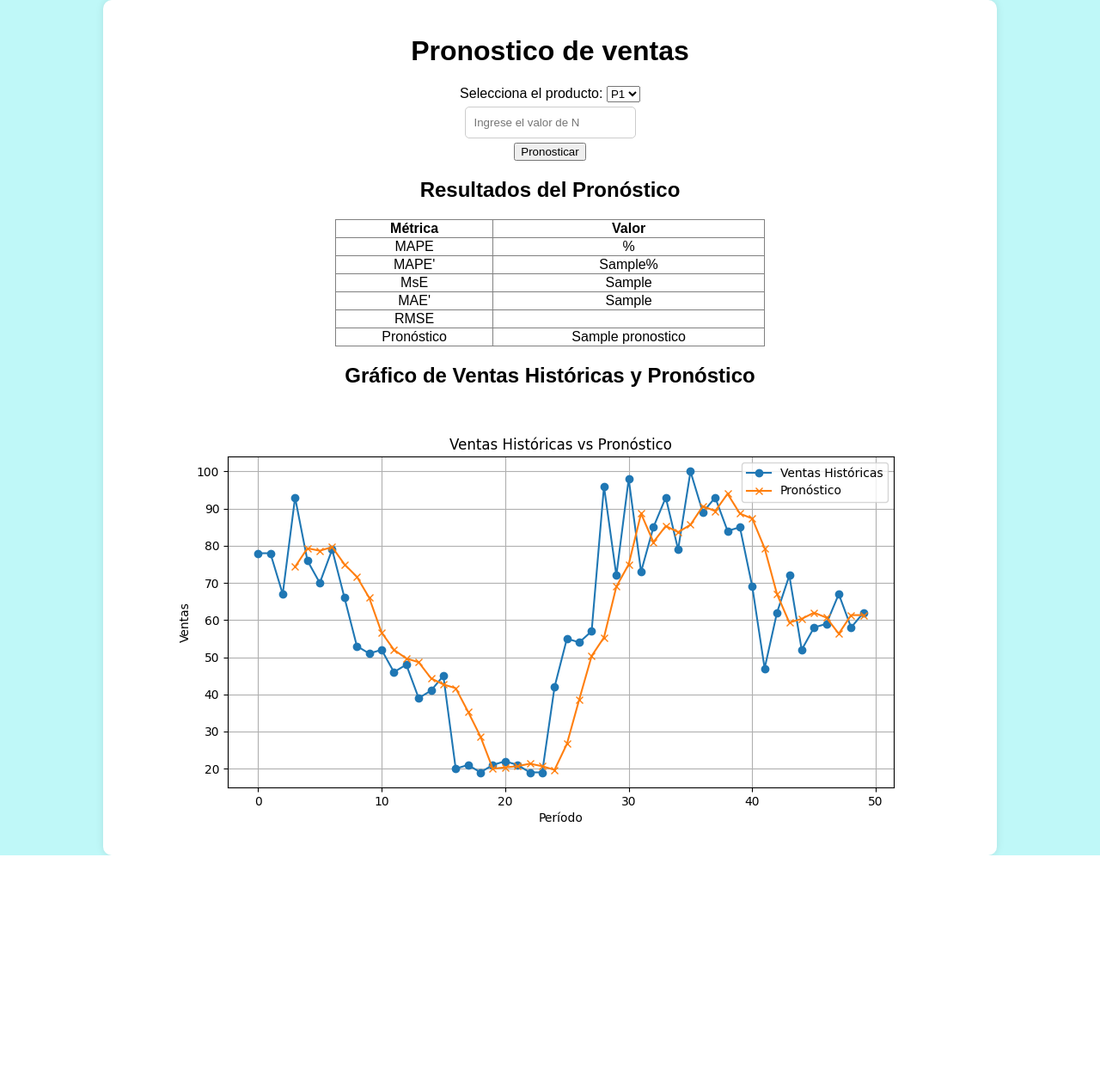
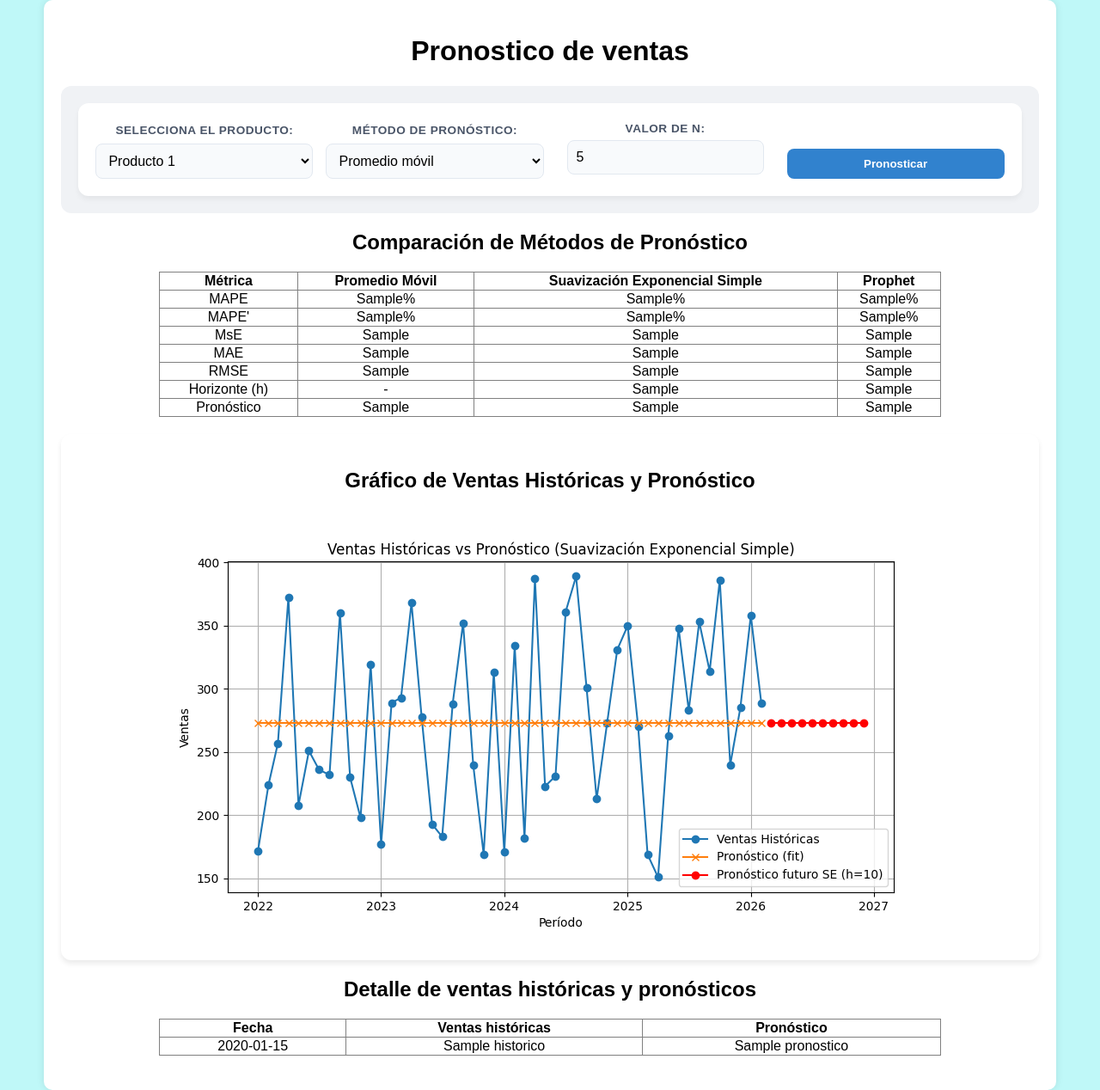
Before and after one commit to SantiToO1111/Aplicaci-n-de-pronostico, a Flask app: template templates/pronosticos.html in a window 1280 px wide. Shown: the whole page at 86% size. Before the commit the page ends 995 px from the top, so only its background shows below. Run offline with Flask 3, Linux system fonts and the light colour scheme; the template is opened without the code that fills it: most values are stand-ins (such as "Sample title", 1, 10 or a date in 2020).

Commit message:
aplicacion de pronosticos

```diff
--- a/app.py
+++ b/app.py
@@ -1,59 +1,181 @@
 from flask import Flask, render_template, request
 import pandas as pd
+
+from statsmodels.tsa.exponential_smoothing.ets import ETSModel
+from prophet import Prophet
 import matplotlib
 matplotlib.use('Agg')
 import matplotlib.pyplot as plt
-datos=pd.read_csv("ventas.csv", sep=';')
-#función para ejecutar  el pronostico
+
+datos = pd.read_csv("ventas.csv", sep=';', parse_dates=['fecha'])
 
 app = Flask(__name__)
+
 @app.route("/")
 def home():
-  return render_template("pronosticos.html")
+    return render_template("pronosticos.html")
 
 @app.route('/pronosticos', methods=['GET', 'POST'])
-
 def pronosticar():
     if request.method == 'POST':
-        N = int(request.form['N'])
         p = request.form['p']
+        metodo = request.form.get('metodo', 'promedio_movil')
 
-        producto_selecionado=datos[[p]].copy()
-        producto_selecionado["pronostico"]=datos[p].rolling(window=N).mean().shift(1)
-        producto_selecionado["Error"]=producto_selecionado['pronostico']-producto_selecionado[p]
-        producto_selecionado['Error_abs']=producto_selecionado['Error'].abs()
-        producto_selecionado['APE']=producto_selecionado['Error_abs']/producto_selecionado[p]
-        producto_selecionado["APE'"]=producto_selecionado['Error_abs']/producto_selecionado['pronostico']
-        producto_selecionado["error_cuadrado"]=producto_selecionado["Error"]*producto_selecionado["Error"]
+        producto_selecionado = datos[['fecha', p]].copy()
 
-        #medidas de errors
-        MAPE=round(producto_selecionado["APE"].mean()*100, 2)
-        MAPE_prima=round(producto_selecionado["APE'"].mean()*100, 2)
-        MsE=round(producto_selecionado["error_cuadrado"].mean(), 2)
-        MAE_prima=round(producto_selecionado["Error"].mean(), 2)
-        RMSE=round(MsE**0.5, 2)
+        # Promedio móvil (se ejecuta siempre para comparación)
+        N = request.form.get('N', type=int)
+        if N is not None and N > 0:
+            producto_selecionado['pronostico_pm'] = producto_selecionado[p].rolling(window=N).mean().shift(1)
+            producto_selecionado['pronostico_pm'] = producto_selecionado['pronostico_pm'].round(0)
+        else:
+            producto_selecionado['pronostico_pm'] = pd.NA
 
-        # Gráfico
-        plt.figure(figsize=(10,5))
-        plt.plot(producto_selecionado.index, producto_selecionado[p], label="Ventas Históricas", marker='o')
-        plt.plot(producto_selecionado.index, producto_selecionado["pronostico"], label="Pronóstico", marker='x')
+        producto_selecionado['Error_pm'] = producto_selecionado['pronostico_pm'] - producto_selecionado[p]
+        producto_selecionado['Error_abs_pm'] = producto_selecionado['Error_pm'].abs()
+        producto_selecionado['APE_pm'] = producto_selecionado['Error_abs_pm'] / producto_selecionado[p]
+        producto_selecionado["APE'_pm"] = producto_selecionado['Error_abs_pm'] / producto_selecionado['pronostico_pm']
+        producto_selecionado['error_cuadrado_pm'] = producto_selecionado['Error_pm'] ** 2
+
+        MAPE_pm = round(producto_selecionado['APE_pm'].mean(skipna=True) * 100, 2) if N else None
+        MAPE_prima_pm = round(producto_selecionado["APE'_pm"].mean(skipna=True) * 100, 2) if N else None
+        MsE_pm = round(producto_selecionado['error_cuadrado_pm'].mean(skipna=True), 2) if N else None
+        MAE_pm = round(producto_selecionado['Error_pm'].abs().mean(skipna=True), 2) if N else None
+        RMSE_pm = round(MsE_pm ** 0.5, 2) if MsE_pm is not None else None
+
+        # Horizonte de pronóstico para suavización exponencial
+        h = request.form.get('h', type=int)
+        if h is None or h < 1:
+            h = 10
+
+        # Suavización exponencial simple
+        modelo = ETSModel(producto_selecionado[p])
+        ajuste = modelo.fit(maxiter=1000)
+        producto_selecionado['pronostico_se'] = ajuste.fittedvalues.round(0)
+        producto_selecionado['Error_se'] = producto_selecionado['pronostico_se'] - producto_selecionado[p]
+        producto_selecionado['Error_abs_se'] = producto_selecionado['Error_se'].abs()
+        producto_selecionado['APE_se'] = producto_selecionado['Error_abs_se'] / producto_selecionado[p]
+        producto_selecionado["APE'_se"] = producto_selecionado['Error_abs_se'] / producto_selecionado['pronostico_se']
+        producto_selecionado['error_cuadrado_se'] = producto_selecionado['Error_se'] ** 2
+
+        MAPE_se = round(producto_selecionado['APE_se'].mean(skipna=True) * 100, 2)
+        MAPE_prima_se = round(producto_selecionado["APE'_se"].mean(skipna=True) * 100, 2)
+        MsE_se = round(producto_selecionado['error_cuadrado_se'].mean(skipna=True), 2)
+        MAE_se = round(producto_selecionado['Error_se'].abs().mean(skipna=True), 2)
+        RMSE_se = round(MsE_se ** 0.5, 2)
+
+        # Pronóstico futuro, solo para suavización exponencial
+        try:
+            forecast_se = ajuste.forecast(h).round(0)
+            pronostico_se_final = int(forecast_se.iloc[-1])
+        except Exception:
+            forecast_se = None
+            pronostico_se_final = None
+
+        # Metodo prophet
+        try:
+            # Usa la misma fecha y frecuencia de la serie original
+            first_date = producto_selecionado['fecha'].iloc[0]
+            freq = pd.infer_freq(producto_selecionado['fecha'])
+            if freq is None:
+                freq = 'MS'
+
+            datos_prophet = pd.DataFrame({
+                'ds': pd.date_range(start=first_date, periods=len(producto_selecionado), freq=freq),
+                'y': producto_selecionado[p].values
+            })
+            modelo_prophet = Prophet(yearly_seasonality=False, weekly_seasonality=False, daily_seasonality=False)
+            modelo_prophet.fit(datos_prophet)
+            future_prophet = modelo_prophet.make_future_dataframe(periods=h, freq=freq)
+            forecast_prophet = modelo_prophet.predict(future_prophet)
+
+            producto_selecionado['pronostico_prophet'] = forecast_prophet['yhat'].iloc[:len(producto_selecionado)].values
+            producto_selecionado['pronostico_prophet'] = producto_selecionado['pronostico_prophet'].round(0)
+            forecast_prophet_futuro = forecast_prophet['yhat'].iloc[len(producto_selecionado):]
+            pronostico_prophet_final = round(forecast_prophet_futuro.iloc[-1], 0) if not forecast_prophet_futuro.empty else None
+        except Exception as e:
+            producto_selecionado['pronostico_prophet'] = pd.NA
+            forecast_prophet_futuro = pd.Series()
+            pronostico_prophet_final = None
+
+        producto_selecionado['Error_prophet'] = producto_selecionado['pronostico_prophet'] - producto_selecionado[p]
+        producto_selecionado['Error_abs_prophet'] = producto_selecionado['Error_prophet'].abs()
+        producto_selecionado['APE_prophet'] = producto_selecionado['Error_abs_prophet'] / producto_selecionado[p]
+        producto_selecionado["APE'_prophet"] = producto_selecionado['Error_abs_prophet'] / producto_selecionado['pronostico_prophet']
+        producto_selecionado['error_cuadrado_prophet'] = producto_selecionado['Error_prophet'] ** 2
+
+        MAPE_prophet = round(producto_selecionado['APE_prophet'].mean(skipna=True) * 100, 2)
+        MAPE_prima_prophet = round(producto_selecionado["APE'_prophet"].mean(skipna=True) * 100, 2)
+        MsE_prophet = round(producto_selecionado['error_cuadrado_prophet'].mean(skipna=True), 2)
+        MAE_prophet = round(producto_selecionado['Error_prophet'].abs().mean(skipna=True), 2)
+        RMSE_prophet = round(MsE_prophet ** 0.5, 2)
+
+        # Gráfico según opción seleccionada
+        if metodo == 'suav_exponencial':
+            pronostico_col = 'pronostico_se'
+            titulo = "Suavización Exponencial Simple"
+            pronostico_valor = pronostico_se_final
+        elif metodo == 'prophet':
+            pronostico_col = 'pronostico_prophet'
+            titulo = "Prophet"
+            pronostico_valor = pronostico_prophet_final
+        else:
+            pronostico_col = 'pronostico_pm'
+            titulo = "Promedio Móvil"
+            pronostico_valor = int(round(producto_selecionado['pronostico_pm'].iloc[-1], 0)) if N and not pd.isna(producto_selecionado['pronostico_pm'].iloc[-1]) else None
+
+        producto_selecionado['pronostico'] = producto_selecionado[pronostico_col]
+
+        display_hist = producto_selecionado[['fecha', p, 'pronostico']].copy()
+        display_hist = display_hist.rename(columns={p:'historico'})
+        display_rows = display_hist.to_dict('records')
+
+        future_rows = []
+        if metodo == 'suav_exponencial' and forecast_se is not None:
+            start_date = producto_selecionado['fecha'].iloc[-1] + pd.offsets.MonthBegin(1)
+            future_dates = pd.date_range(start=start_date, periods=h, freq='MS')
+            future_rows = [{'fecha': d, 'pronostico': int(round(v, 0))} for d, v in zip(future_dates, forecast_se)]
+
+        elif metodo == 'prophet':
+            prophet_future = forecast_prophet.iloc[len(producto_selecionado):]
+            future_rows = [{'fecha': d, 'pronostico': int(round(v, 0))} for d, v in zip(prophet_future['ds'], prophet_future['yhat'])]
+
+        # Agrega los rows futuros a la misma tabla de pronósticos
+        for row in future_rows:
+            display_rows.append({'fecha': row['fecha'], 'historico': None, 'pronostico': row['pronostico']})
+
+        plt.figure(figsize=(10, 5))
+        plt.plot(producto_selecionado['fecha'], producto_selecionado[p], label="Ventas Históricas", marker='o')
+        plt.plot(producto_selecionado['fecha'], producto_selecionado['pronostico'], label="Pronóstico (fit)", marker='x')
+
+        if metodo == 'suav_exponencial' and forecast_se is not None:
+            plt.plot(future_dates, [r['pronostico'] for r in future_rows], label=f"Pronóstico futuro SE (h={h})", marker='o', color='red')
+        if metodo == 'prophet' and future_rows:
+            plt.plot([r['fecha'] for r in future_rows], [r['pronostico'] for r in future_rows], label=f"Pronóstico futuro Prophet (h={h})", marker='o', linestyle='--', color='green')
+
         plt.xlabel("Período")
         plt.ylabel("Ventas")
-        plt.title("Ventas Históricas vs Pronóstico")
+        plt.title(f"Ventas Históricas vs Pronóstico ({titulo})")
         plt.legend()
         plt.grid(True)
         plt.savefig("static/grafico.png")
         plt.close()
 
-        return render_template("pronosticos.html",
-                               MAPE=MAPE,
-                               MAPE_prima=MAPE_prima,
-                               MsE=MsE, MAE_prima=MAE_prima,
-                               RMSE=RMSE,
-                               pronostico=round(producto_selecionado["pronostico"].iloc[-1], 0))
+        return render_template(
+            "pronosticos.html",
+            metodo=metodo,
+            MAPE_pm=MAPE_pm, MAPE_prima_pm=MAPE_prima_pm, MsE_pm=MsE_pm, MAE_pm=MAE_pm, RMSE_pm=RMSE_pm,
+            MAPE_se=MAPE_se, MAPE_prima_se=MAPE_prima_se, MsE_se=MsE_se, MAE_se=MAE_se, RMSE_se=RMSE_se,
+            MAPE_prophet=MAPE_prophet, MAPE_prima_prophet=MAPE_prima_prophet, MsE_prophet=MsE_prophet, MAE_prophet=MAE_prophet, RMSE_prophet=RMSE_prophet,
+            pronostico_pm=int(round(producto_selecionado['pronostico_pm'].iloc[-1], 0)) if N and not pd.isna(producto_selecionado['pronostico_pm'].iloc[-1]) else None,
+            pronostico_se=pronostico_se_final,
+            pronostico_prophet=pronostico_prophet_final,
+            h=h,
+            display_rows=display_rows,
+            future_rows=future_rows
+        )
 
     return render_template("pronosticos.html")
 
-
-if __name__=="__main__":
+if __name__ == "__main__":
     app.run(debug=True)
--- a/static/style.css
+++ b/static/style.css
@@ -37,3 +37,102 @@
     border-collapse: collapse;
     width: 80%;
 }
+
+
+/*estilos para los selectores */
+.panel-selectores {
+    display: flex;
+    flex-direction: column;
+    gap: 20px;
+    padding: 20px;
+    background-color: #f0f2f5;
+    min-height: 10vh;
+    border-radius: 12px;
+}
+
+.paneles {
+    display: flex;
+    flex-wrap: wrap;
+    gap: 15px;
+    background: #ffffff;
+    padding: 20px;
+    border-radius: 12px;
+    box-shadow: 0 4px 6px rgba(0,0,0,0.05);
+    align-items: flex-end;
+}
+
+.tarjeta {
+    flex: 1;
+    min-width: 200px;
+    display: flex;
+    flex-direction: column;
+    gap: 8px;
+}
+
+.tarjeta label {
+    font-size: 0.85rem;
+    font-weight: 700;
+    color: #4a5568;
+    text-transform: uppercase;
+    letter-spacing: 0.5px;
+}
+
+.tarjeta select {
+    padding: 10px;
+    border: 1px solid #e2e8f0;
+    border-radius: 8px;
+    background-color: #f8fafc;
+    font-size: 1rem;
+    cursor: pointer;
+    transition: all 0.3s ease;
+}
+
+.tarjeta select:hover {
+    border-color: #3182ce;
+}
+
+/* Estilo para el botón de acción */
+.control-actions {
+    flex: 0;
+}
+
+.btn-primary {
+    background-color: #3182ce;
+    color: white;
+    padding: 11px 25px;
+    border: none;
+    border-radius: 8px;
+    font-weight: 600;
+    cursor: pointer;
+    transition: background 0.2s;
+}
+
+.btn-primary:hover {
+    background-color: #2b6cb0;
+}
+
+/* Contenedor del gráfico */
+.contenedor-grafico {
+    background: #00000000;
+    padding: 20px;
+    border-radius: 12px;
+    box-shadow: 0 4px 6px rgba(0, 0, 0, 0.084);
+}
+
+.tarjeta button {
+    background-color: #3182ce;
+    color: white;
+    padding: 10px 20px;
+    border: none;
+    border-radius: 8px;
+    font-weight: 600;
+    cursor: pointer;
+    transition: background 0.3s ease;
+}
+.tarjeta input {
+    padding: 10px;
+    border: 1px solid #e2e8f0;
+    border-radius: 8px;
+    background-color: #f8fafc;
+    font-size: 1rem;
+}
--- a/templates/pronosticos.html
+++ b/templates/pronosticos.html
@@ -11,59 +11,133 @@
             Pronostico de ventas
         </h1>
         <form action="{{ url_for('pronosticar') }}" method="POST">
-            <div>
+            <div class="panel-selectores">
+                <header class="paneles">
+                    <div class="tarjeta">
                         <label for="p">Selecciona el producto:</label>
                         <select name="p" id="p">
-                    <option value="P1">P1</option>
-                    <option value="P2">P2</option>
-                    <option value="P3">P3</option>
-                    <option value="P4">P4</option>
-                    <option value="P5">P5</option>
+                            <option value="P1">Producto 1</option>
+                            <option value="P2">Producto 2</option>
+                            <option value="P3">Producto 3</option>
+                            <option value="P4">Producto 4</option>
+                            <option value="P5">Producto 5</option>
                         </select>
                     </div>
-            <div>
-                <input type="number" name="N" placeholder="Ingrese el valor de N">
+                    <div class="tarjeta">
+                        <label for="metodo">Método de pronóstico:</label>
+                        <select name="metodo" id="metodo" onchange="toggleInputs()">
+                            <option value="promedio_movil">Promedio móvil</option>
+                            <option value="suav_exponencial">Suavización exponencial simple</option>
+                            <option value="prophet">Prophet</option>
+                        </select>
+                    </div>
+                    <div id="n-input" class="tarjeta" style="display:none;">
+                        <label for="N">Valor de N:</label>
+                        <input type="number" name="N" placeholder="Ingrese el valor de N" id="Ninput" value="5">
+                    </div>
 
+                    <div id="h-input" class="tarjeta">
+                        <label for="h"> periodos de proyección:</label>
+                        <input type="number" name="h" min="1" value="10" placeholder="Horizonte de proyección (ej. 10)" id="hInput">
                     </div>
+                    <div class="tarjeta">
                     <button type="submit">Pronosticar</button>
+                    </div>
+                </header>
+            </div>
         </form>
 
 
-        <h2>Resultados del Pronóstico</h2>
-        <table border="1" style="border-collapse: collapse; width: 50%;" class="tabla">
+        <script>
+            function toggleInputs() {
+                var metodo = document.getElementById('metodo').value;
+                var nInput = document.getElementById('Ninput');
+                var hInput = document.getElementById('hInput');
+
+                document.getElementById('n-input').style.display = metodo === 'promedio_movil' ? 'block' : 'none';
+                document.getElementById('h-input').style.display = (metodo === 'suav_exponencial' || metodo === 'prophet') ? 'block' : 'none';
+
+                nInput.required = metodo === 'promedio_movil';
+                hInput.required = metodo === 'suav_exponencial' || metodo === 'prophet';
+            }
+            window.onload = toggleInputs;
+        </script>
+
+
+        <h2>Comparación de Métodos de Pronóstico</h2>
+        <table border="1" style="border-collapse: collapse; width: 80%;" class="tabla">
             <tr>
                 <th>Métrica</th>
-                <th>Valor</th>
+                <th>Promedio Móvil</th>
+                <th>Suavización Exponencial Simple</th>
+                <th>Prophet</th>
             </tr>
             <tr>
                 <td>MAPE</td>
-                <td>{{ MAPE }}%</td>
+                <td>{{ MAPE_pm }}%</td>
+                <td>{{ MAPE_se }}%</td>
+                <td>{{ MAPE_prophet }}%</td>
             </tr>
             <tr>
                 <td>MAPE'</td>
-                <td>{{ MAPE_prima }}%</td>
+                <td>{{ MAPE_prima_pm }}%</td>
+                <td>{{ MAPE_prima_se }}%</td>
+                <td>{{ MAPE_prima_prophet }}%</td>
             </tr>
             <tr>
                 <td>MsE</td>
-                <td>{{ MsE }}</td>
+                <td>{{ MsE_pm }}</td>
+                <td>{{ MsE_se }}</td>
+                <td>{{ MsE_prophet }}</td>
             </tr>
             <tr>
-                <td>MAE'</td>
-                <td>{{ MAE_prima }}</td>
+                <td>MAE</td>
+                <td>{{ MAE_pm }}</td>
+                <td>{{ MAE_se }}</td>
+                <td>{{ MAE_prophet }}</td>
             </tr>
             <tr>
                 <td>RMSE</td>
-                <td>{{ RMSE }}</td>
+                <td>{{ RMSE_pm }}</td>
+                <td>{{ RMSE_se }}</td>
+                <td>{{ RMSE_prophet }}</td>
+            </tr>
+            <tr>
+                <td>Horizonte (h)</td>
+                <td>-</td>
+                <td>{{ h }}</td>
+                <td>{{ h }}</td>
             </tr>
             <tr>
                 <td>Pronóstico</td>
-                <td>{{ pronostico }}</td>
+                <td>{{ pronostico_pm }}</td>
+                <td>{{ pronostico_se }}</td>
+                <td>{{ pronostico_prophet }}</td>
             </tr>
         </table>
 
 
-
+    <div class="contenedor-grafico">
         <h2>Gráfico de Ventas Históricas y Pronóstico</h2>
         <img src="{{ url_for('static', filename='grafico.png') }}" alt="Gráfico de Ventas y Pronóstico" style="max-width: 100%; height: auto;">
+
+    </div>
+        <h2>Detalle de ventas históricas y pronósticos</h2>
+
+        <table border="1" style="border-collapse: collapse; width: 80%; margin-bottom: 20px;" class="tabla">
+            <tr>
+                <th>Fecha</th>
+                <th>Ventas históricas</th>
+                <th>Pronóstico</th>
+            </tr>
+            {% for fila in display_rows|default([]) %}
+            <tr>
+                <td>{{ fila.fecha.strftime('%Y-%m-%d') if fila.fecha is not none else '' }}</td>
+                <td>{{ fila.historico }}</td>
+                <td>{{ fila.pronostico }}</td>
+            </tr>
+            {% endfor %}
+        </table>
+
     </div>
 </body>
```
Also changed, not shown: ventas.csv (+51 -51 lines), static/grafico.png. Lines whose indentation alone changed are shown as unchanged.
